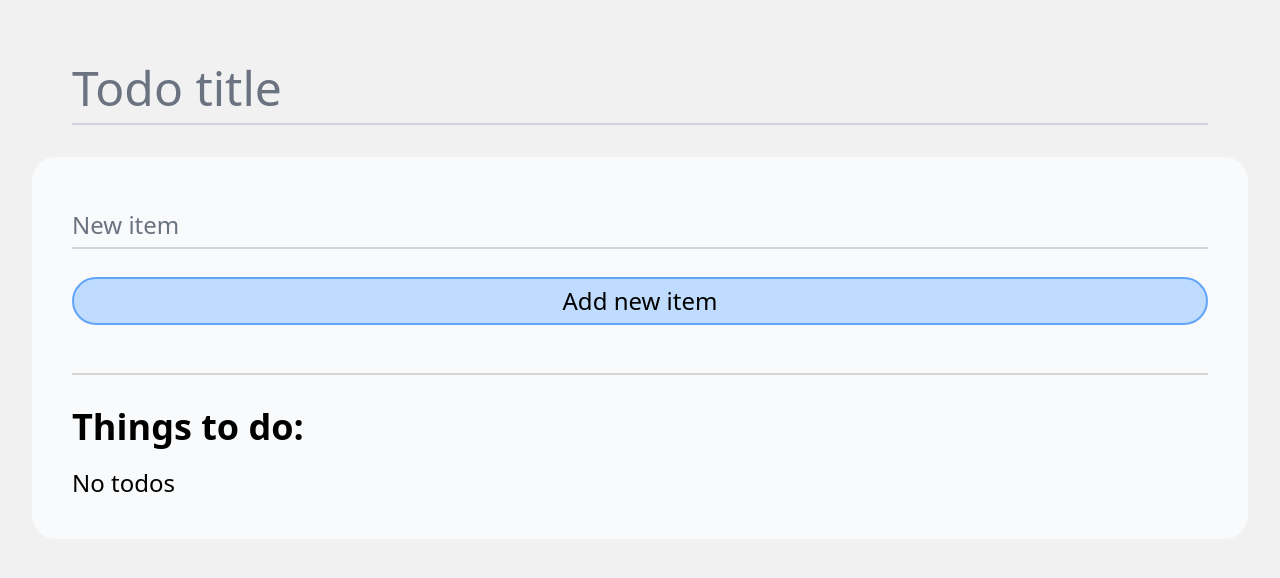
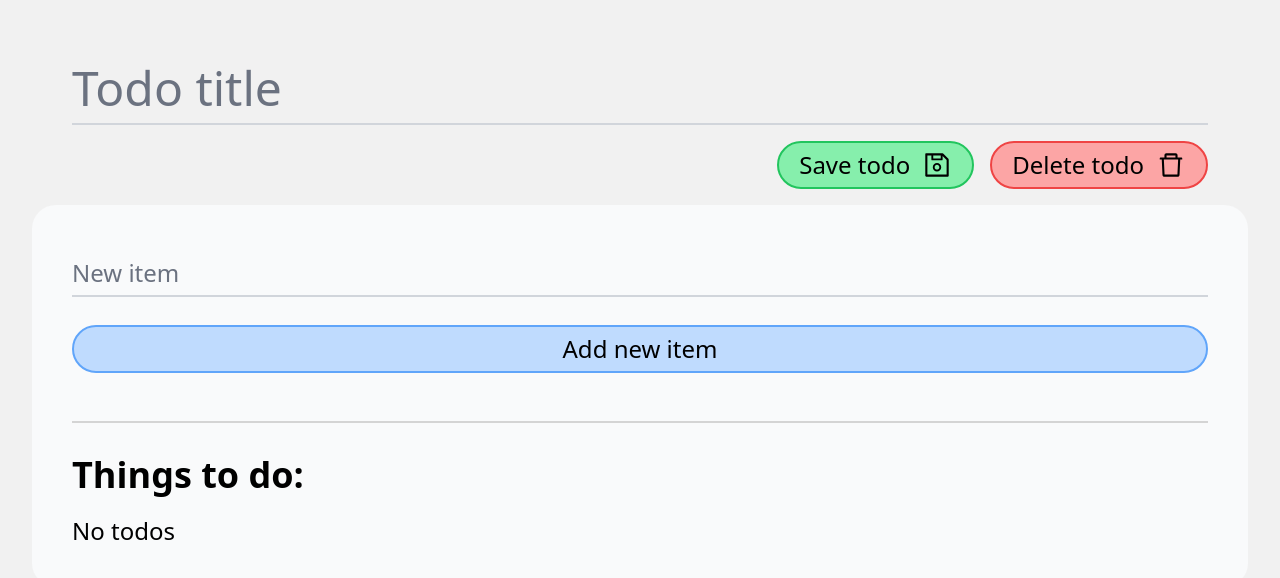
Before and after one commit to femtoF121/my-todo-react-app, a React (Vite) app: page / in a window 1280 px wide. Shown: the top 578 px of the page. Built offline with nearby package versions, Linux system fonts and the light colour scheme.

Commit message:
forced commit

```diff
--- a/src/pages/TodoAddItemForm.jsx
+++ b/src/pages/TodoAddItemForm.jsx
@@ -33,7 +33,7 @@ export function TodoAddItemForm({ onSubmit }) {
           New item
         </label>
       </div>
-      <button className="border-2 border-blue-400 hover:bg-blue-300 rounded-full bg-blue-200 h-12">
+      <button className="border-2 border-blue-400 hover:bg-blue-300 rounded-full bg-blue-200 h-12 transition-colors duration-300 ease-in-out">
         Add new item
       </button>
     </form>
--- a/src/pages/TodoApp.jsx
+++ b/src/pages/TodoApp.jsx
@@ -2,26 +2,34 @@ import React, { useEffect, useState } from "react";
 import { TodoAddItemForm } from "./TodoAddItemForm";
 import { TodoTitleInput } from "./TodoTitleInput";
 import { TodoList } from "./TodoList";
+import { TodoSaveDelBtns } from "./TodoSaveDelBtns";
 
 export function TodoApp() {
-  const [todoList, setTodoList] = useState(() => {
-    const localValueList = localStorage.getItem("LISTS");
-    if (localValueList == null)
+  const [todoLists, setTodoList] = useState(() => {
+    const localValue = localStorage.getItem("LISTS");
+    if (localValue == null)
       return { id: crypto.randomUUID(), title: "", todos: [] };
-    return JSON.parse(localValueList);
+    return JSON.parse(localValue);
   });
-  const [todos, setTodos] = useState(todoList.todos);
+  const [lastTodoId, setLastTodoId] = useState(() => {
+    const localValue = localStorage.getItem("LASTTODOID");
+    if (localValue == null) return false;
+    return JSON.parse(localValue);
+  });
+  const [currentList, setCurrentTodo] = useState(todoLists);
+  const [todos, setTodos] = useState(currentList.todos);
 
   useEffect(() => {
     changeTodoList();
-  }, [todos]);
+  }, [currentList.todos]);
 
   useEffect(() => {
-    localStorage.setItem("LISTS", JSON.stringify(todoList));
-  }, [todoList]);
+    console.log("something changed");
+    localStorage.setItem("LISTS", JSON.stringify(currentList));
+  }, [currentList.title, currentList.todos]);
 
-  function changeTodoList(title = todoList.title) {
-    setTodoList({ ...todoList, title: title, todos: todos });
+  function changeTodoList(title = currentList.title) {
+    setTodoList({ ...currentList, title: title, todos: todos });
   }
 
   function addTodo(title) {
@@ -53,7 +61,13 @@ export function TodoApp() {
 
   return (
     <>
-      <TodoTitleInput onChange={changeTodoList} listTitle={todoList.title} />
+      <div className="px-10 mb-4">
+        <TodoTitleInput
+          onChange={changeTodoList}
+          listTitle={currentList.title}
+        />
+        <TodoSaveDelBtns todoList={currentList} todoLists={todoLists} />
+      </div>
       <div className="w-full rounded-3xl p-10 bg-gray-50 text-2xl">
         <TodoAddItemForm onSubmit={addTodo} />
         <hr className="mt-12 mb-8 h-0.5 border-t-0 bg-neutral-300 opacity-100 dark:opacity-50" />
--- /dev/null
+++ b/src/pages/TodoSaveDelBtns.jsx
@@ -0,0 +1,24 @@
+import React from "react";
+import { AiOutlineDelete } from "react-icons/ai";
+import { AiOutlineSave } from "react-icons/ai";
+
+export const TodoSaveDelBtns = ({ todoList, todoLists }) => {
+  return (
+    <form className="h-12 flex justify-end align-middle text-2xl mt-4">
+      <button
+        className="ml-4 flex justify-end items-center border-2 rounded-full border-green-500
+      bg-green-300 px-5 hover:bg-green-400 transition-colors duration-300 ease-in-out"
+      >
+        <span>Save todo</span>
+        <AiOutlineSave className="text-3xl ml-3" />
+      </button>
+      <button
+        className="ml-4 flex justify-end items-center border-2 rounded-full border-red-500
+      bg-red-300 px-5 hover:bg-red-400 transition-colors duration-300 ease-in-out"
+      >
+        <span>Delete todo</span>
+        <AiOutlineDelete className="text-3xl ml-3" />
+      </button>
+    </form>
+  );
+};
--- a/src/pages/TodoTitleInput.jsx
+++ b/src/pages/TodoTitleInput.jsx
@@ -8,7 +8,7 @@ export function TodoTitleInput({ onChange, listTitle }) {
   }, [title]);
 
   return (
-    <form className="flex flex-col justify-between text-5xl mt-2 mb-8 px-10">
+    <form className="flex flex-col justify-between text-5xl mt-2">
       <div className="relative z-0">
         <input
           type="text"
```
